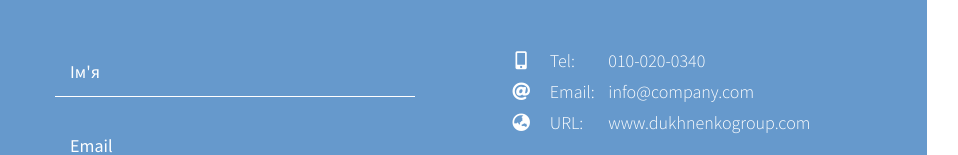
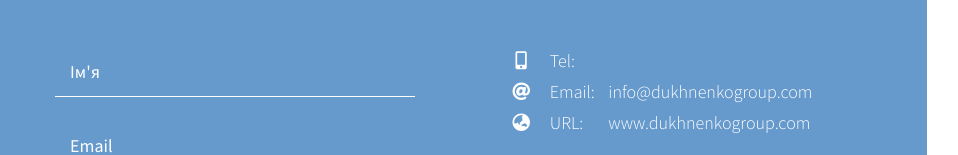
Before and after one commit to Anaduh/lab1, a plain HTML site: page index.html in a window 1280 px wide. Shown: the part 2662-2817 px from the top of the page, without its empty margins (21-979 px from the left). Drawn offline with Linux system fonts and the light colour scheme.

Commit message:
Update2 index.html

```diff
--- a/index.html
+++ b/index.html
@@ -166,11 +166,11 @@
                                 <ul class="font-weight-light">
                                     <li>
                                         <span class="icn"><i class="fas fa-mobile-alt"></i></span>
-                                        <span class="lbl">Tel:</span> <a href="#">010-020-0340</a>
+                                        <span class="lbl">Tel:</span> <a href="#"></a>
                                     </li>
                                     <li>
                                         <span class="icn"><i class="fas fa-at"></i></span>
-                                        <span class="lbl">Email:</span> <a href="#">info@company.com</a>
+                                        <span class="lbl">Email:</span> <a href="#">info@dukhnenkogroup.com</a>
                                     </li>
                                     <li>
                                         <span class="icn"><i class="fas fa-globe-asia"></i></span>
```
